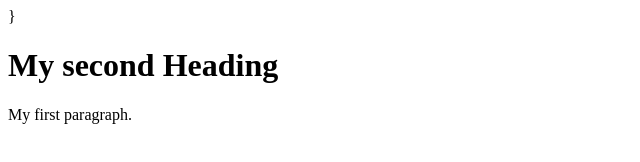
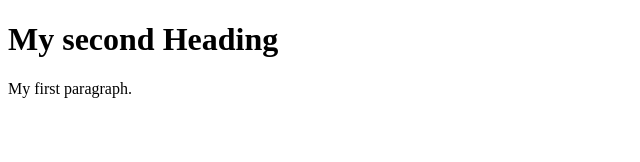
Before and after one commit to duhless006/first_progect, a plain HTML site: page page1.html in a window 1280 px wide. Shown: the whole page, without its empty margins (0-640 px from the left). Drawn offline with Linux system fonts and the light colour scheme.

Commit message:
Revert "hello guys! the my code in progect"
This reverts commit d605214166c62f3b861928fb5f6fac5a74ee320d.

```diff
--- a/page1.html
+++ b/page1.html
@@ -2,10 +2,6 @@
 <html>
 	<head>
 		<title>Page Title</title>
-		<style>
-			body {
-				background-color: lightblue:
-		</style>	}
 	</head>
 <body>
 	<h1>My second Heading</h1>
```
Also changed, not shown: page2.html (+0 -5 lines), 1 other file.
